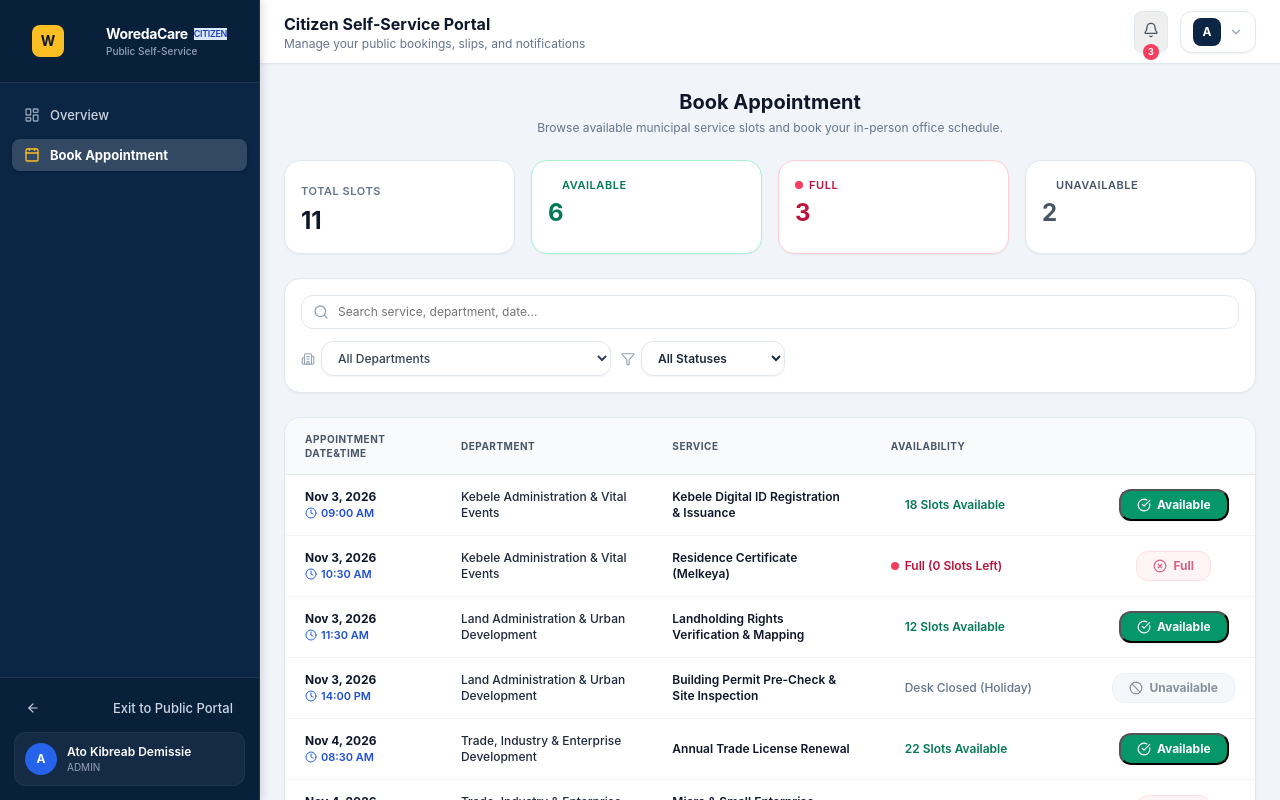
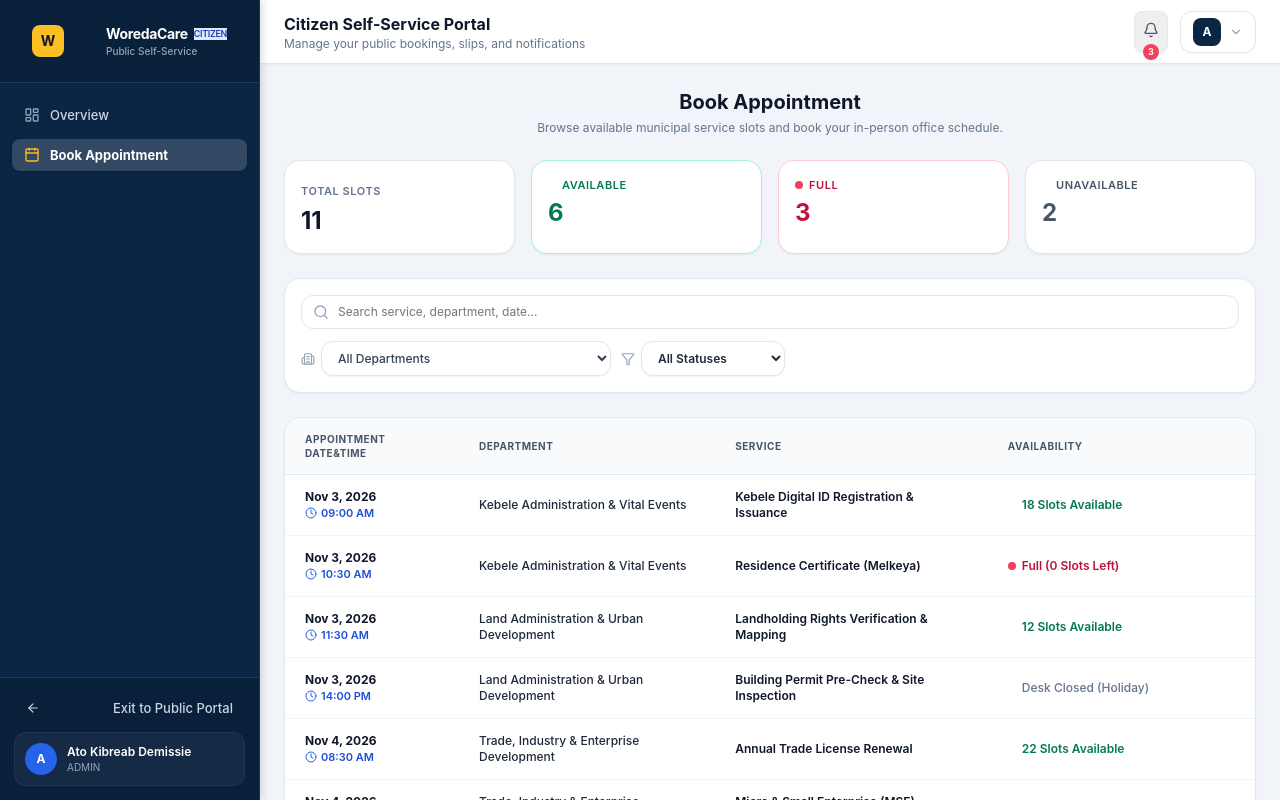
Before and after one commit to Amir3356/Woreda-Booking-and-Appointment-Management-System, a React (Vite) app in the folder client/: page /citizen/book in a window 1280 px wide. Shown: the top 800 px of the page. Built offline with nearby package versions, Linux system fonts and the light colour scheme.

Commit message:
refactor(citizen): remove Action column header and value buttons from Book Appointment table

```diff
--- a/client/pages/citizen/CitizenBookAppointmentPage.jsx
+++ b/client/pages/citizen/CitizenBookAppointmentPage.jsx
@@ -368,13 +368,12 @@ export default function CitizenBookAppointmentPage() {
                 <th className="px-5 py-3.5 whitespace-nowrap">Department</th>
                 <th className="px-5 py-3.5 whitespace-nowrap">Service</th>
                 <th className="px-5 py-3.5 whitespace-nowrap">Availability</th>
-                <th className="px-5 py-3.5 text-center whitespace-nowrap"></th>
               </tr>
             </thead>
             <tbody className="divide-y divide-slate-100">
               {filteredSlots.length === 0 ? (
                 <tr>
-                  <td colSpan={5} className="px-5 py-10 text-center text-slate-400">
+                  <td colSpan={4} className="px-5 py-10 text-center text-slate-400">
                     No booking slots found matching this filter.
                   </td>
                 </tr>
@@ -385,7 +384,15 @@ export default function CitizenBookAppointmentPage() {
                   const isUnavailable = slot.actionValue === "Unavailable";
 
                   return (
-                    <tr key={slot.id} className="hover:bg-slate-50/70 transition-colors">
+                    <tr
+                      key={slot.id}
+                      onClick={() => isAvailable && handleOpenBooking(slot)}
+                      className={`transition-colors ${
+                        isAvailable
+                          ? "hover:bg-emerald-50/50 cursor-pointer"
+                          : "hover:bg-slate-50/70"
+                      }`}
+                    >
                       {/* Column 1: Appointment Date&Time */}
                       <td className="px-5 py-3.5">
                         <div className="font-bold text-slate-900">{slot.dateDisplay}</div>
@@ -429,42 +436,6 @@ export default function CitizenBookAppointmentPage() {
                             {slot.availabilityText}
                           </span>
                         </div>
-                      </td>
-
-                      {/* Column 5: Action (Values: Available, Unavailable, Full) */}
-                      <td className="px-5 py-3.5 text-center">
-                        {isAvailable && (
-                          <button
-                            onClick={() => handleOpenBooking(slot)}
-                            className="inline-flex items-center justify-center gap-1.5 px-4 py-1.5 rounded-xl bg-emerald-600 hover:bg-emerald-700 text-white font-bold text-xs shadow-xs transition-colors cursor-pointer"
-                            title="Click to book this available appointment slot"
-                          >
-                            <CheckCircle className="w-3.5 h-3.5" />
-                            <span>Available</span>
-                          </button>
-                        )}
-
-                        {isFull && (
-                          <button
-                            disabled
-                            className="inline-flex items-center justify-center gap-1.5 px-4 py-1.5 rounded-xl bg-rose-50 text-rose-700 border border-rose-200 font-bold text-xs cursor-not-allowed opacity-90"
-                            title="This slot capacity is currently full"
-                          >
-                            <XCircle className="w-3.5 h-3.5" />
-                            <span>Full</span>
-                          </button>
-                        )}
-
-                        {isUnavailable && (
-                          <button
-                            disabled
-                            className="inline-flex items-center justify-center gap-1.5 px-4 py-1.5 rounded-xl bg-slate-100 text-slate-600 border border-slate-200 font-bold text-xs cursor-not-allowed opacity-90"
-                            title="This desk slot is currently unavailable"
-                          >
-                            <Ban className="w-3.5 h-3.5" />
-                            <span>Unavailable</span>
-                          </button>
-                        )}
                       </td>
                     </tr>
                   );
```
